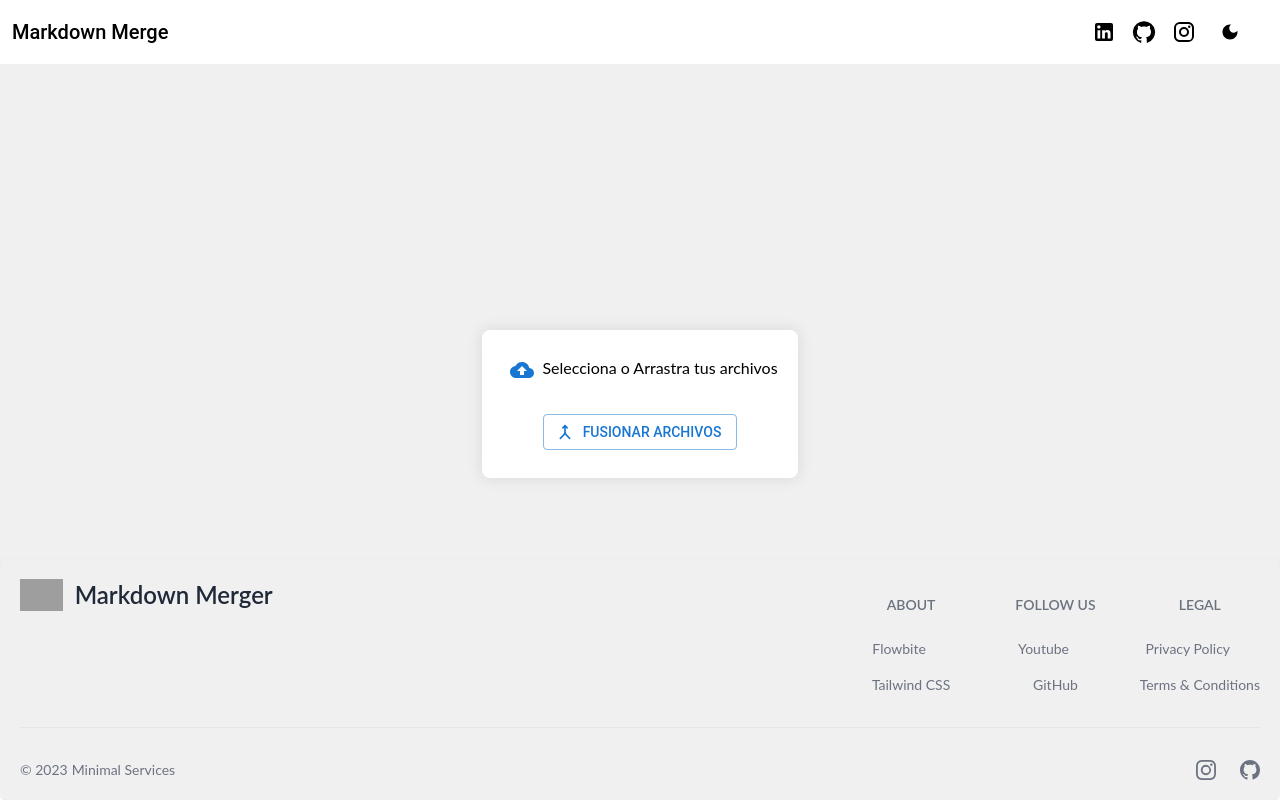
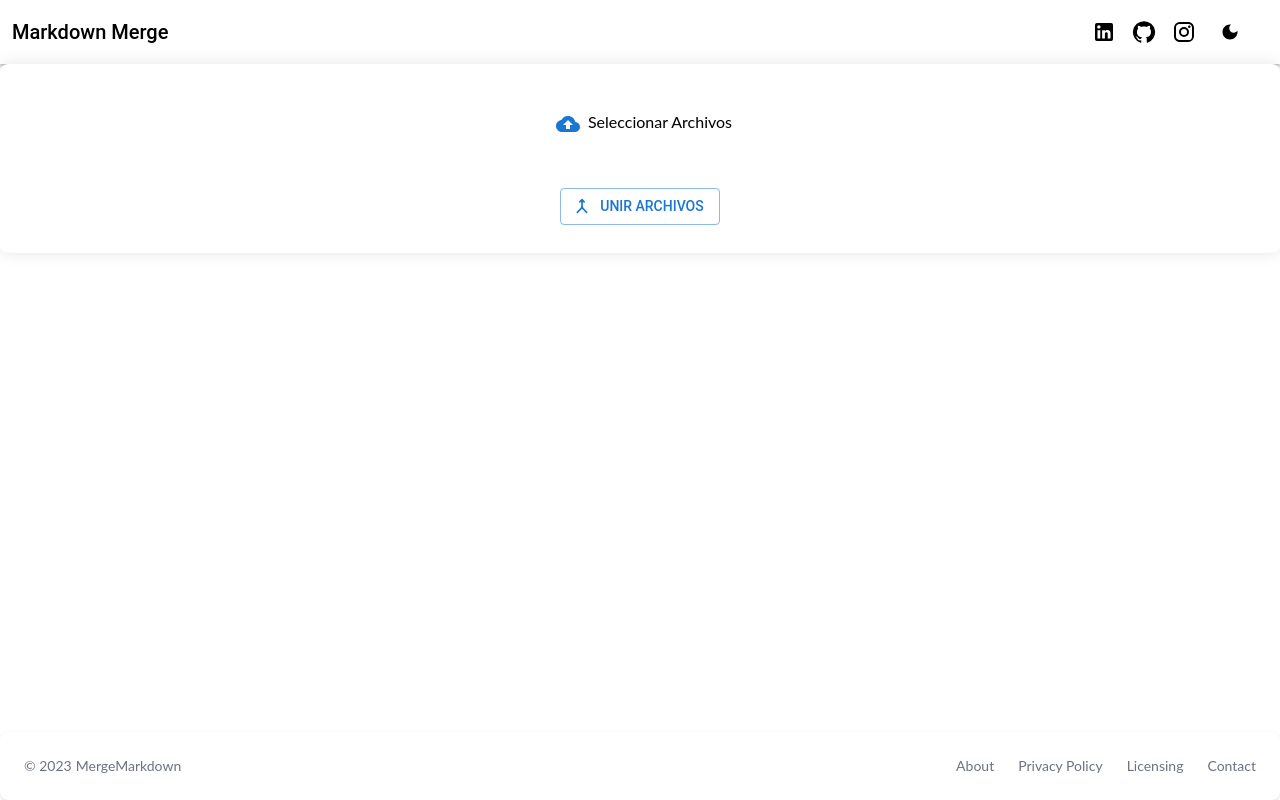
Before and after one commit to Not-Minimal/markdown-app, a React (Create React App) app: page / in a window 1280 px wide. Built offline with nearby package versions, Linux system fonts and the light colour scheme; grey boxes are pictures that could not be loaded.

Commit message:
Todo funciona Bine

```diff
--- a/src/components/Footer.css
+++ b/src/components/Footer.css
@@ -1,13 +1,12 @@
 /* Footer.css */
 
-.footer-container {
+/* .footer-container {
     position: fixed;
     bottom: 0;
     left: 0;
     width: 100%;
     background-color: #f0f0f0;
-    /* Color de fondo de tu elección */
     padding: 20px;
     text-align: center;
     z-index: 999;
-}
+} */
--- a/src/components/Footer.jsx
+++ b/src/components/Footer.jsx
@@ -1,80 +1,35 @@
 'use client';
 
-import React from 'react';
 import { Footer } from 'flowbite-react';
-import { BsGithub, BsInstagram } from 'react-icons/bs';
-import './Footer.css';
 
+const footerStyle = {
+    position: 'absolute',
+    bottom: 0,
+    width: '100%',
+};
 
-export default function FooterWithSocialMediaIcons() {
+export default function DefaultFooter() {
     return (
-        <Footer container className="footer-container">
-            <div className="w-full">
-                <div className="grid w-full justify-between sm:flex sm:justify-between md:flex md:grid-cols-1">
-                    <div>
-                        <Footer.Brand
-                            alt="Flowbite Logo"
-                            href="https://flowbite.com"
-                            name="Markdown Merger"
-                            src="https://flowbite.com/docs/images/logo.svg"
+        <Footer container style={footerStyle}>
+            <Footer.Copyright
+                by="MergeMarkdown"
+                href="#"
+                year={2023}
             />
-                    </div>
-                    <div className="grid grid-cols-2 gap-8 sm:mt-4 sm:grid-cols-3 sm:gap-6">
-                        <div>
-                            <Footer.Title title="about" />
-                            <Footer.LinkGroup col>
+            <Footer.LinkGroup>
                 <Footer.Link href="#">
-                                    Flowbite
+                    About
                 </Footer.Link>
-                                <Footer.Link href="#">
-                                    Tailwind CSS
-                                </Footer.Link>
-                            </Footer.LinkGroup>
-                        </div>
-                        <div>
-                            <Footer.Title title="Follow us" />
-                            <Footer.LinkGroup col>
-                                <Footer.Link href="https://youtube.com/@NotMinimal">
-                                    Youtube
-                                </Footer.Link>
-                                <Footer.Link href="https://github.com/Not-Minimal">
-                                    GitHub
-                                </Footer.Link>
-                            </Footer.LinkGroup>
-                        </div>
-                        <div>
-                            <Footer.Title title="Legal" />
-                            <Footer.LinkGroup col>
                 <Footer.Link href="#">
                     Privacy Policy
                 </Footer.Link>
                 <Footer.Link href="#">
-                                    Terms & Conditions
+                    Licensing
+                </Footer.Link>
+                <Footer.Link href="#">
+                    Contact
                 </Footer.Link>
             </Footer.LinkGroup>
-                        </div>
-                    </div>
-                </div>
-                <Footer.Divider />
-                <div className="w-full sm:flex sm:items-center sm:justify-between">
-                    <Footer.Copyright
-                        by="Minimal Services"
-                        href="#"
-                        year={2023}
-                    />
-                    <div className="mt-4 flex space-x-6 sm:mt-0 sm:justify-center">
-                        <Footer.Icon
-                            href="https://www.instagram.com/nottminimal/"
-                            icon={BsInstagram}
-                        />
-                        <Footer.Icon
-                            href="https://github.com/Not-Minimal"
-                            icon={BsGithub}
-                        />
-
-                    </div>
-                </div>
-            </div>
         </Footer>
-    )
+    );
 }
--- a/src/components/LandingPage.jsx
+++ b/src/components/LandingPage.jsx
@@ -1,21 +1,20 @@
+// LandingPage.js
+
 import React, { useState } from 'react';
-import { Button, Card, CardContent, CardHeader, Divider, Paper, IconButton, Box } from '@mui/material';
+import { Button, Card, CardContent, CardHeader, Divider, Paper, IconButton } from '@mui/material';
 import CloudUploadIcon from '@mui/icons-material/CloudUpload';
-import { MergeRounded, DownloadOutlined } from '@mui/icons-material';
+import { DownloadOutlined } from '@mui/icons-material';
 import MarkdownPreview from '@uiw/react-markdown-preview';
-import { useTheme } from '@mui/material/styles'; // Importa useTheme para acceder al tema
+import { MergeRounded } from '@mui/icons-material';
 import './LandingPage.css';
 
-// Nuevo componente para la sección de previsualización
 function PreviewSection({ mergedMarkdown, onDownloadClick, onBackClick }) {
-    const theme = useTheme(); // Obtiene el tema actual
-
     return (
         <div className="markdown-preview-container">
             <Card>
                 <CardHeader
                     title="Vista Previa del Markdown Fusionado"
-                    sx={{ backgroundColor: theme.palette.primary.main, color: theme.palette.text.secondary }} // Usa colores del tema
+                    sx={{ backgroundColor: '#1976D2', color: 'white' }}
                 />
                 <Divider />
                 <CardContent>
@@ -50,106 +49,74 @@ function PreviewSection({ mergedMarkdown, onDownloadClick, onBackClick }) {
 function LandingPage() {
     const [selectedFiles, setSelectedFiles] = useState([]);
     const [mergedMarkdown, setMergedMarkdown] = useState('');
-    const [showPreview, setShowPreview] = useState(false); // Estado para mostrar la previsualización
+    const [showPreview, setShowPreview] = useState(false);
 
-    // Función para manejar la selección de archivos
     const handleFileSelect = (event) => {
         const files = Array.from(event.target.files);
-
-        // Filtrar archivos .md
         const markdownFiles = files.filter((file) => file.name.endsWith('.md'));
-
         setSelectedFiles(markdownFiles);
     };
 
-    // Función para fusionar y generar la salida
     const handleMergeClick = () => {
         if (selectedFiles.length === 0) {
             alert('Por favor, selecciona archivos Markdown para fusionar.');
             return;
         }
 
-        // Ordenar archivos alfabéticamente por nombre
         const sortedFiles = selectedFiles.slice().sort((a, b) => a.name.localeCompare(b.name));
-
-        // Inicializar un FileReader y una variable de salida
         const reader = new FileReader();
         let mergedMarkdown = '';
 
-        // Función para manejar la lectura de cada archivo
         const readNextFile = (index) => {
             if (index < sortedFiles.length) {
                 reader.onload = (e) => {
                     const fileContents = e.target.result;
                     mergedMarkdown += fileContents + '\n';
-
-                    // Leer el siguiente archivo
                     readNextFile(index + 1);
                 };
                 reader.readAsText(sortedFiles[index]);
             } else {
-                // Todos los archivos han sido leídos y fusionados
                 setMergedMarkdown(mergedMarkdown);
-                setShowPreview(true); // Mostrar la previsualización después de la fusión
+                setShowPreview(true);
             }
         };
 
-        // Comenzar a leer los archivos
         readNextFile(0);
     };
 
-    // Función para generar y descargar el archivo Markdown fusionado
     const handleDownloadClick = () => {
         if (!mergedMarkdown) {
             alert('Por favor, fusiona archivos Markdown primero.');
             return;
         }
 
-        // Crear un blob con el contenido Markdown
         const blob = new Blob([mergedMarkdown], { type: 'text/markdown' });
-
-        // Crear una URL para el blob
         const url = window.URL.createObjectURL(blob);
-
-        // Crear un elemento <a> para descargar
         const a = document.createElement('a');
         a.href = url;
-        a.download = 'merged.md'; // Establece el nombre de archivo deseado aquí
-
-        // Simular un clic en el elemento <a> para iniciar la descarga
+        a.download = 'merged.md';
         a.click();
-
-        // Revocar la URL para liberar recursos
         window.URL.revokeObjectURL(url);
     };
 
-    // Función para volver atrás y fusionar nuevos archivos
     const handleBackClick = () => {
-        setShowPreview(false); // Ocultar la previsualización y mostrar el área de fusión nuevamente
+        setShowPreview(false);
         setSelectedFiles([]);
         setMergedMarkdown('');
     };
 
     return (
-        <div className="landing-page">
-            <Box
-                display="flex"
-                flexDirection="column"
-                alignItems="center"
-                justifyContent="center"
-                minHeight="80vh"
-            >
+        <div className="landing-page-container">
             {showPreview ? (
-                    // Mostrar la sección de previsualización si showPreview es true
                 <PreviewSection
                     mergedMarkdown={mergedMarkdown}
                     onDownloadClick={handleDownloadClick}
                     onBackClick={handleBackClick}
                 />
             ) : (
-                    // Mostrar el área de "Fusionar Archivos" y "Drag and Drop" si showPreview es false
+                <div className="landing-content">
                     <div className="markdown-joiner">
-                        <div style={{ marginBottom: '16px' }}>
+                        <div style={{ marginBottom: '16px', padding: '20px' }}>
                             <input
                                 type="file"
                                 id="file-input"
@@ -166,7 +133,7 @@ function LandingPage() {
                                 >
                                     <CloudUploadIcon />
                                 </IconButton>
-                                Selecciona o Arrastra tus archivos
+                                Seleccionar Archivos
                             </label>
                         </div>
                         <div>
@@ -177,12 +144,12 @@ function LandingPage() {
                                 onClick={handleMergeClick}
                                 sx={{ margin: '8px' }}
                             >
-                                Fusionar Archivos
+                                Unir Archivos
                             </Button>
                         </div>
                     </div>
+                </div>
             )}
-            </Box>
         </div>
     );
 }
```
Lines whose indentation alone changed are shown as unchanged.
